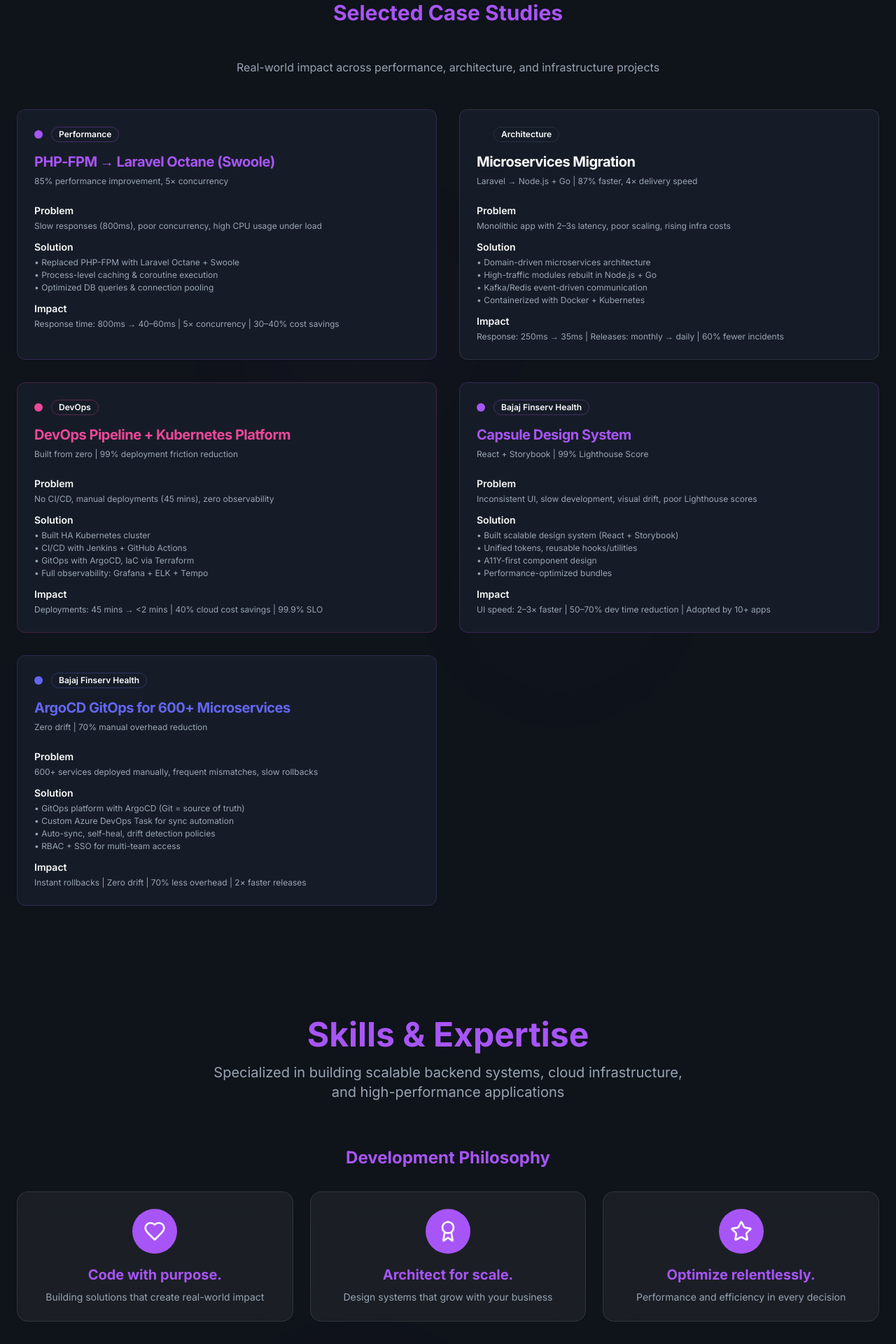
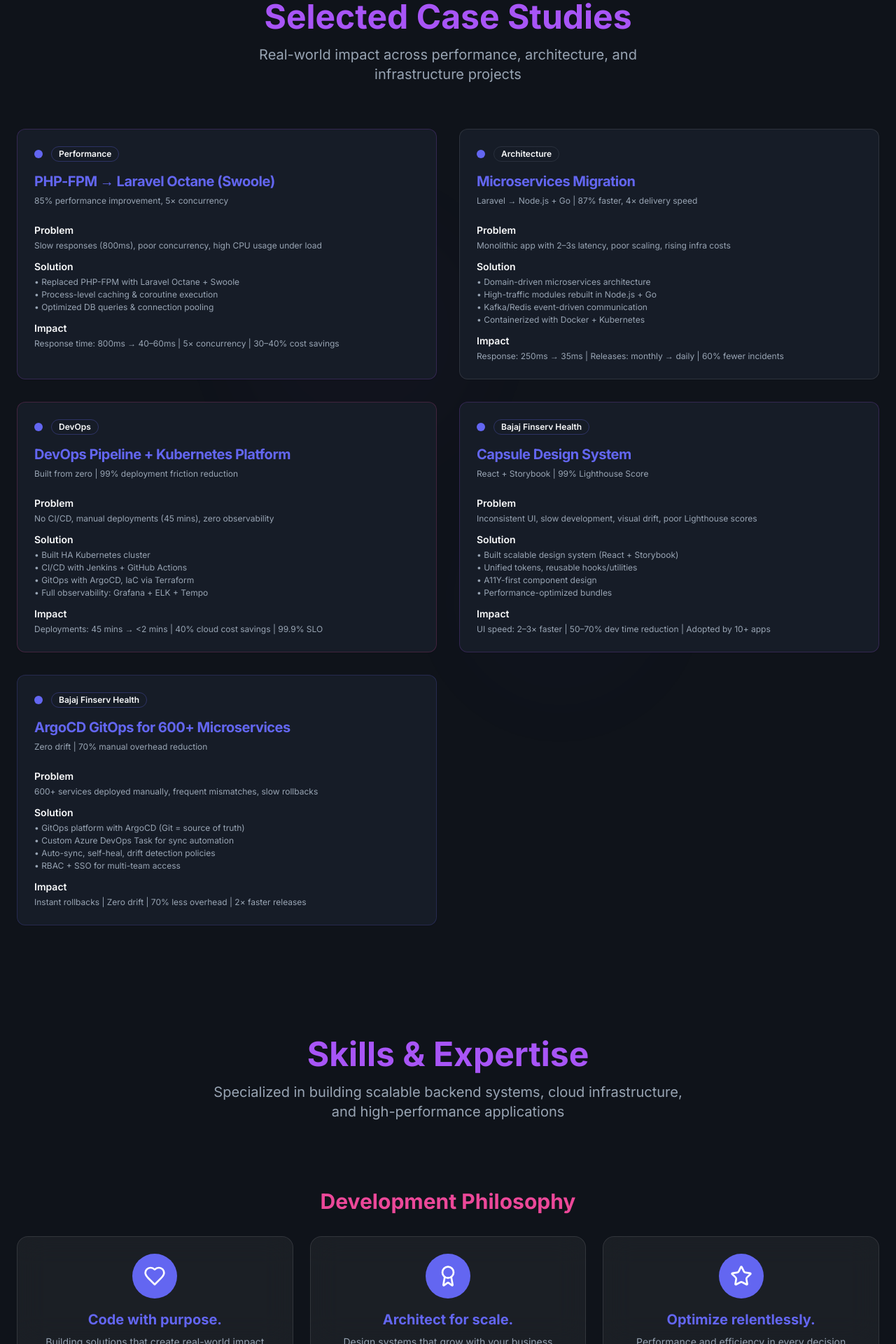
Before and after one commit to md-adil/md-adil.github.io, a Next.js app: page / in a window 1280 px wide. Shown: the part 880-2800 px from the top of the page at 70% size. Built offline with nearby package versions, Linux system fonts and the light colour scheme.

Commit message:
redesign

```diff
--- a/src/components/case-studies.tsx
+++ b/src/components/case-studies.tsx
@@ -1,28 +1,21 @@
 import { Badge } from "./ui/badge";
 import { Card, CardHeader, CardContent, CardTitle } from "./ui/card";
+import { Section } from "./ui/section";
 
 export function CaseStudies() {
   return (
-    <section id="case-studies" className="py-20 relative overflow-hidden">
-      {/* Animated background elements */}
-      <div className="absolute inset-0 opacity-10">
-        <div className="absolute top-1/4 left-1/4 w-96 h-96 bg-primary/20 rounded-full blur-3xl animate-float"></div>
-        <div className="absolute bottom-1/4 right-1/4 w-80 h-80 bg-secondary/20 rounded-full blur-3xl animate-float" style={{ animationDelay: "3s" }}></div>
-      </div>
-      <div className="container mx-auto px-6 relative z-10">
-        <h3 className="text-3xl font-bold text-center mb-12 gradient-text">Selected Case Studies</h3>
-        <p className="text-center text-muted-foreground mb-12 max-w-3xl mx-auto">Real-world impact across performance, architecture, and infrastructure projects</p>
+    <Section id="case-studies" title="Selected Case Studies" subtitle="Real-world impact across performance, architecture, and infrastructure projects">
       <div className="grid md:grid-cols-2 gap-8">
         {/* Case Study 1: Laravel Octane Performance */}
         <Card className="glass-effect border-primary/20 hover:border-primary/40 transition-all duration-300 hover-scale hover-glow">
           <CardHeader>
             <div className="flex items-center gap-3 mb-2">
-                <div className="w-3 h-3 rounded-full bg-primary"></div>
-                <Badge variant="outline" className="text-xs border-primary/30">
+              <div className="w-3 h-3 rounded-full bg-secondary"></div>
+              <Badge variant="outline" className="text-xs border-secondary/30">
                 Performance
               </Badge>
             </div>
-              <CardTitle className="text-xl font-bold text-primary">PHP-FPM → Laravel Octane (Swoole)</CardTitle>
+            <CardTitle className="text-xl font-bold text-secondary">PHP-FPM → Laravel Octane (Swoole)</CardTitle>
             <p className="text-xs text-muted-foreground mt-2">85% performance improvement, 5× concurrency</p>
           </CardHeader>
           <CardContent className="space-y-3">
@@ -49,12 +42,12 @@ export function CaseStudies() {
         <Card className="glass-effect border-quaternary/20 hover:border-quaternary/40 transition-all duration-300 hover-scale hover-glow">
           <CardHeader>
             <div className="flex items-center gap-3 mb-2">
-                <div className="w-3 h-3 rounded-full bg-quaternary"></div>
+              <div className="w-3 h-3 rounded-full bg-secondary"></div>
               <Badge variant="outline" className="text-xs border-quaternary/30">
                 Architecture
               </Badge>
             </div>
-              <CardTitle className="text-xl font-bold text-quaternary">Microservices Migration</CardTitle>
+            <CardTitle className="text-xl font-bold text-secondary">Microservices Migration</CardTitle>
             <p className="text-xs text-muted-foreground mt-2">Laravel → Node.js + Go | 87% faster, 4× delivery speed</p>
           </CardHeader>
           <CardContent className="space-y-3">
@@ -82,12 +75,12 @@ export function CaseStudies() {
         <Card className="glass-effect border-accent/20 hover:border-accent/40 transition-all duration-300 hover-scale hover-glow">
           <CardHeader>
             <div className="flex items-center gap-3 mb-2">
-                <div className="w-3 h-3 rounded-full bg-accent"></div>
-                <Badge variant="outline" className="text-xs border-accent/30">
+              <div className="w-3 h-3 rounded-full bg-secondary"></div>
+              <Badge variant="outline" className="text-xs border-secondary/30">
                 DevOps
               </Badge>
             </div>
-              <CardTitle className="text-xl font-bold text-accent">DevOps Pipeline + Kubernetes Platform</CardTitle>
+            <CardTitle className="text-xl font-bold text-secondary">DevOps Pipeline + Kubernetes Platform</CardTitle>
             <p className="text-xs text-muted-foreground mt-2">Built from zero | 99% deployment friction reduction</p>
           </CardHeader>
           <CardContent className="space-y-3">
@@ -115,12 +108,12 @@ export function CaseStudies() {
         <Card className="glass-effect border-primary/20 hover:border-primary/40 transition-all duration-300 hover-scale hover-glow">
           <CardHeader>
             <div className="flex items-center gap-3 mb-2">
-                <div className="w-3 h-3 rounded-full bg-primary"></div>
-                <Badge variant="outline" className="text-xs border-primary/30">
+              <div className="w-3 h-3 rounded-full bg-secondary"></div>
+              <Badge variant="outline" className="text-xs border-secondary/30">
                 Bajaj Finserv Health
               </Badge>
             </div>
-              <CardTitle className="text-xl font-bold text-primary">Capsule Design System</CardTitle>
+            <CardTitle className="text-xl font-bold text-secondary">Capsule Design System</CardTitle>
             <p className="text-xs text-muted-foreground mt-2">React + Storybook | 99% Lighthouse Score</p>
           </CardHeader>
           <CardContent className="space-y-3">
@@ -177,7 +170,6 @@ export function CaseStudies() {
           </CardContent>
         </Card>
       </div>
-      </div>
-    </section>
+    </Section>
   );
 }
--- a/src/components/skills-section.tsx
+++ b/src/components/skills-section.tsx
@@ -2,6 +2,7 @@ import { Card, CardContent, CardHeader, CardTitle } from "@/components/ui/card";
 import { Badge } from "@/components/ui/badge";
 import { Code2, Database, Cloud, Smartphone, Globe, Zap, Rocket, Star, Heart, Coffee, Download, Users, Award, Network } from "lucide-react";
 import { experienceYears, learningSince } from "@/config";
+import { Section, SubSection } from "@/components/ui/section";
 
 // Primary expertise - what defines the role
 const primarySkills = [
@@ -9,9 +10,6 @@ const primarySkills = [
     title: "Backend & Microservices",
     icon: Code2,
     skills: ["PHP", "Laravel", "Laravel Octane", "Node.js", "Express.js", "Go", "RESTful APIs", "GraphQL", "Microservices Architecture"],
-    iconBg: "bg-primary",
-    iconFg: "text-primary-foreground",
-    titleColor: "text-primary",
     delay: "0.1s",
     featured: true,
   },
@@ -19,9 +17,6 @@ const primarySkills = [
     title: "Cloud & Infrastructure",
     icon: Cloud,
     skills: ["Kubernetes", "Docker", "Terraform", "Azure", "AWS", "CI/CD", "GitOps", "Jenkins"],
-    iconBg: "bg-secondary",
-    iconFg: "text-secondary-foreground",
-    titleColor: "text-primary",
     delay: "0.2s",
     featured: true,
   },
@@ -29,9 +24,7 @@ const primarySkills = [
     title: "DevOps & Observability",
     icon: Network,
     skills: ["DevOps", "Grafana", "ELK Stack", "Loki", "Tempo", "Monitoring", "Performance Optimization", "System Design"],
-    iconBg: "bg-primary",
-    iconFg: "text-primary-foreground",
-    titleColor: "text-primary",
+
     delay: "0.3s",
     featured: true,
   },
@@ -39,9 +32,6 @@ const primarySkills = [
     title: "Databases & Scalability",
     icon: Database,
     skills: ["MySQL", "MongoDB", "Redis", "Database Design", "Query Optimization", "Caching Strategies", "High Availability"],
-    iconBg: "bg-accent",
-    iconFg: "text-accent-foreground",
-    titleColor: "text-primary",
     delay: "0.4s",
     featured: true,
   },
@@ -118,45 +108,28 @@ const philosophy = [
   },
 ];
 
-
 export function SkillsSection() {
   return (
-    <section id="skills" className="py-20 relative overflow-hidden">
-      {/* Animated background elements */}
-      <div className="absolute inset-0 opacity-10">
-        <div className="absolute top-1/4 left-1/4 w-96 h-96 bg-primary/20 rounded-full blur-3xl animate-float"></div>
-        <div className="absolute bottom-1/4 right-1/4 w-80 h-80 bg-secondary/20 rounded-full blur-3xl animate-float" style={{ animationDelay: "3s" }}></div>
-      </div>
-
-      <div className="container mx-auto px-6 relative z-10">
-        <div className="text-center mb-16 animate-fade-in">
-          <h2 className="text-4xl md:text-5xl font-bold mb-4 gradient-text animate-gradient">Skills & Expertise</h2>
-          <p className="text-xl text-muted-foreground max-w-2xl mx-auto">
-            Specialized in building scalable backend systems, cloud infrastructure, and high-performance applications
-          </p>
-        </div>
-
+    <Section id="skills" title="Skills & Expertise" subtitle="Specialized in building scalable backend systems, cloud infrastructure, and high-performance applications">
       {/* Philosophy Cards */}
-        <div className="mb-20">
-          <h3 className="text-2xl font-bold text-center mb-8 text-shimmer">Development Philosophy</h3>
+      <SubSection title="Development Philosophy">
         <div className="grid md:grid-cols-3 gap-6">
           {philosophy.map((item, index) => (
             <div key={index} className="stagger-item glass-effect rounded-2xl p-6 hover:bg-white/10 transition-all duration-300 hover-lift group">
               <div className="text-center">
-                  <div className="w-16 h-16 mx-auto mb-4 rounded-full bg-primary flex items-center justify-center group-hover:animate-wiggle">
+                <div className="w-16 h-16 mx-auto mb-4 rounded-full bg-secondary flex items-center justify-center group-hover:animate-wiggle">
                   <item.icon className="h-8 w-8 text-primary-foreground" />
                 </div>
-                  <h4 className="text-xl font-bold mb-2 gradient-text">{item.quote}</h4>
+                <h4 className="text-xl font-bold mb-2 text-secondary gradient-text">{item.quote}</h4>
                 <p className="text-sm text-muted-foreground">{item.description}</p>
               </div>
             </div>
           ))}
         </div>
-        </div>
+      </SubSection>
 
       {/* Primary Skills - Core Expertise */}
-        <div className="mb-16">
-          <h3 className="text-3xl font-bold text-center mb-8 gradient-text">Core Expertise</h3>
+      <SubSection title="Core Expertise">
         <div className="grid lg:grid-cols-2 gap-8">
           {primarySkills.map((category) => (
             <Card
@@ -165,9 +138,9 @@ export function SkillsSection() {
               style={{ animationDelay: category.delay }}
             >
               <CardHeader>
-                  <CardTitle className={`text-2xl font-bold ${category.titleColor} flex items-center`}>
-                    <div className={`w-12 h-12 rounded-xl ${category.iconBg} flex items-center justify-center mr-4 group-hover:animate-bounce-in`}>
-                      <category.icon className={`h-6 w-6 ${category.iconFg}`} />
+                <CardTitle className={`text-2xl font-bold text-secondary flex items-center`}>
+                  <div className={`w-12 h-12 rounded-xl bg-secondary flex items-center justify-center mr-4 group-hover:animate-bounce-in`}>
+                    <category.icon className={`h-6 w-6 text-white`} />
                   </div>
                   {category.title}
                 </CardTitle>
@@ -189,11 +162,10 @@ export function SkillsSection() {
             </Card>
           ))}
         </div>
-        </div>
+      </SubSection>
 
       {/* Additional Skills - Supporting Technologies */}
-        <div className="mb-16">
-          <h3 className="text-2xl font-bold text-center mb-8 text-muted-foreground">Additional Skills</h3>
+      <SubSection muted title="Additional Skills">
         <div className="grid md:grid-cols-3 gap-6 max-w-5xl mx-auto">
           {additionalSkills.map((category, index) => (
             <Card key={category.title} className="glass-effect border-muted/20 hover:border-muted/40 transition-all duration-300 hover-scale group">
@@ -217,11 +189,10 @@ export function SkillsSection() {
             </Card>
           ))}
         </div>
-        </div>
+      </SubSection>
 
       {/* Achievements Stats */}
-        <div className="mb-16">
-          <h3 className="text-3xl font-bold text-center mb-12 gradient-text">Achievements & Impact</h3>
+      <SubSection title="Achievements & Impact">
         <div className="grid grid-cols-2 md:grid-cols-4 gap-6">
           {achievements.map((achievement, index) => (
             <div key={achievement.title} className="stagger-item text-center p-6 glass-effect rounded-2xl hover:bg-white/10 transition-all duration-300 hover-lift group">
@@ -234,11 +205,11 @@ export function SkillsSection() {
             </div>
           ))}
         </div>
-        </div>
+      </SubSection>
 
       {/* Key Highlights */}
+      <SubSection title="Beyond the Code">
         <div className="text-center glass-effect rounded-2xl p-8 max-w-4xl mx-auto animate-bounce-in">
-          <h3 className="text-2xl font-bold mb-6 gradient-text">Beyond the Code</h3>
           <div className="grid md:grid-cols-2 gap-6 text-left">
             <div className="space-y-3">
               <div className="flex items-center gap-3">
@@ -270,7 +241,7 @@ export function SkillsSection() {
             </div>
           </div>
         </div>
-      </div>
-    </section>
+      </SubSection>
+    </Section>
   );
 }
--- /dev/null
+++ b/src/components/ui/section.tsx
@@ -0,0 +1,43 @@
+import { PropsWithChildren } from "react";
+
+export interface SectionProps extends PropsWithChildren {
+  id: string;
+  title: string;
+  subtitle: string;
+}
+export function Section({ id, title, subtitle, children }: SectionProps) {
+  return (
+    <section id={id} className="py-20 relative overflow-hidden">
+      <div className="absolute inset-0 opacity-10">
+        <div className="absolute top-1/4 left-1/4 w-96 h-96 bg-primary/20 rounded-full blur-3xl animate-float"></div>
+        <div className="absolute bottom-1/4 right-1/4 w-80 h-80 bg-secondary/20 rounded-full blur-3xl animate-float" style={{ animationDelay: "3s" }}></div>
+      </div>
+      <div className="container mx-auto px-6 relative z-10">
+        <div className="text-center mb-16 animate-fade-in">
+          <h2 className="text-4xl md:text-5xl font-bold mb-4 gradient-text animate-gradient">{title}</h2>
+          <p className="text-xl text-muted-foreground max-w-2xl mx-auto">{subtitle}</p>
+        </div>
+        {children}
+      </div>
+    </section>
+  );
+}
+
+export interface SubSectionProps extends PropsWithChildren {
+  title: string;
+  muted?: boolean;
+}
+export function SubSection({ title, children, muted }: SubSectionProps) {
+  return (
+    <div data-label="sub-section" className="py-8">
+      <div>
+        {muted ? (
+          <div className="text-2xl font-bold text-center mb-8 text-muted-foreground">{title}</div>
+        ) : (
+          <h3 className="text-3xl font-bold text-center mb-8 text-accent">{title}</h3>
+        )}
+      </div>
+      {children}
+    </div>
+  );
+}
```
Also changed, not shown: src/components/experience-section.tsx (+18 -27 lines). Lines whose indentation alone changed are shown as unchanged.
